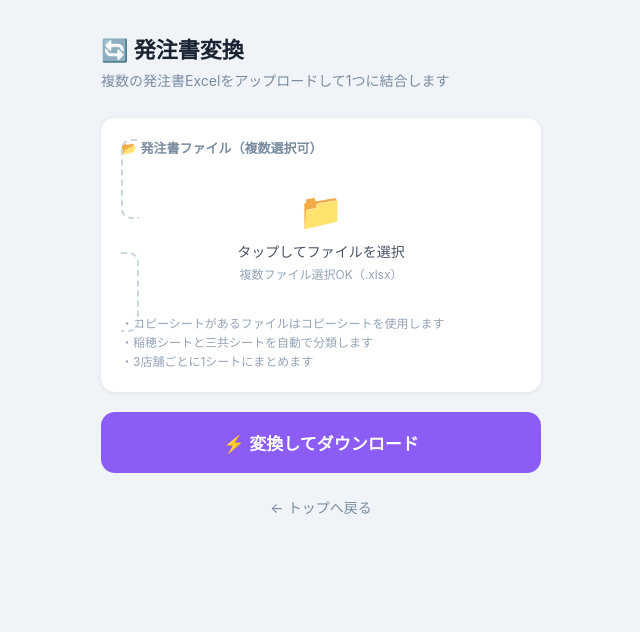
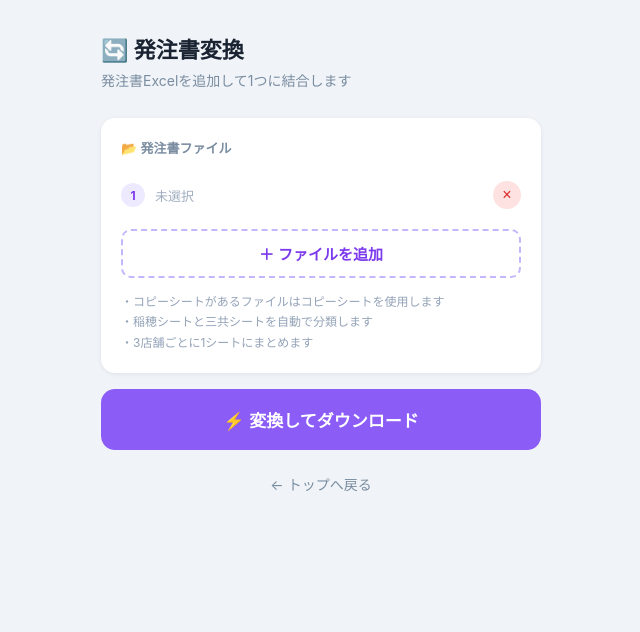
Before and after one commit to inaho-co/delivery-web-app, a Flask app: page /hacchu in a window 1280 px wide. Shown: the part 66-698 px from the top of the page, without its empty margins (319-959 px from the left). Run offline with Flask 3, Linux system fonts and the light colour scheme; the visitor is signed in with stand-in values (Sample User, id 1).

Commit message:
v1.7.0: 発注書変換のファイル選択を＋ボタン方式に変更
1ファイルずつ追加するUIに変更（スマホでの複数ファイル選択を簡単に）
番号付きリスト表示・×削除・「ファイルを変更」リンク付き

Co-Authored-By: Claude Sonnet 4.6 <noreply@anthropic.com>

```diff
--- a/templates/hacchu.html
+++ b/templates/hacchu.html
@@ -13,26 +13,27 @@ body { font-family: -apple-system, 'Helvetica Neue', sans-serif; background: #f0
 .content { padding: 32px 20px; max-width: 480px; margin: 0 auto; }
 .page-title { font-size: 22px; font-weight: 700; color: #1a2332; margin-bottom: 6px; }
 .sub { color: #7a8ca0; font-size: 14px; margin-bottom: 28px; }
-.card { background: #fff; border-radius: 14px; padding: 20px; margin-bottom: 20px; box-shadow: 0 1px 4px rgba(0,0,0,0.08); }
-.card-label { font-size: 13px; color: #7a8ca0; margin-bottom: 12px; font-weight: 600; }
-.note { font-size: 12px; color: #94a3b8; margin-top: 8px; line-height: 1.6; }
-.file-input-wrap { border: 2px dashed #c8d6e0; border-radius: 10px; padding: 28px 16px; text-align: center; cursor: pointer; transition: border-color 0.2s; }
-.file-input-wrap:hover { border-color: #8b5cf6; }
-.file-input-wrap input[type=file] { display: none; }
-.file-input-wrap .icon { font-size: 36px; margin-bottom: 8px; }
-.file-input-wrap .hint { font-size: 14px; color: #4a5568; }
-.file-input-wrap .hint-sub { font-size: 12px; color: #94a3b8; margin-top: 4px; }
-.file-list { margin-top: 12px; }
-.file-item { display: flex; align-items: center; gap: 8px; padding: 6px 0; font-size: 13px; color: #2d3748; border-bottom: 1px solid #f0f4f8; }
-.file-item:last-child { border-bottom: none; }
-.file-item .fname { flex: 1; overflow: hidden; text-overflow: ellipsis; white-space: nowrap; }
+.card { background: #fff; border-radius: 14px; padding: 20px; margin-bottom: 16px; box-shadow: 0 1px 4px rgba(0,0,0,0.08); }
+.card-label { font-size: 13px; color: #7a8ca0; margin-bottom: 14px; font-weight: 600; }
+.file-row { display: flex; align-items: center; gap: 10px; padding: 10px 0; border-bottom: 1px solid #f0f4f8; }
+.file-row:last-child { border-bottom: none; }
+.file-num { width: 24px; height: 24px; border-radius: 50%; background: #ede9fe; color: #7c3aed; font-size: 12px; font-weight: 700; display: flex; align-items: center; justify-content: center; flex-shrink: 0; }
+.file-label { flex: 1; min-width: 0; }
+.file-label .fname { font-size: 13px; color: #2d3748; overflow: hidden; text-overflow: ellipsis; white-space: nowrap; }
+.file-label .choose-btn { font-size: 13px; color: #8b5cf6; font-weight: 600; cursor: pointer; }
+.file-label input[type=file] { display: none; }
+.file-label .placeholder { font-size: 13px; color: #a0aec0; }
+.del-btn { width: 28px; height: 28px; border-radius: 50%; background: #fee2e2; color: #dc2626; font-size: 16px; border: none; cursor: pointer; display: flex; align-items: center; justify-content: center; flex-shrink: 0; }
+.del-btn:active { opacity: 0.7; }
+.add-btn { display: flex; align-items: center; justify-content: center; gap: 8px; width: 100%; padding: 12px; border: 2px dashed #c4b5fd; border-radius: 10px; background: none; font-size: 15px; font-weight: 600; color: #7c3aed; cursor: pointer; margin-top: 10px; }
+.add-btn:active { opacity: 0.7; }
+.note { font-size: 12px; color: #94a3b8; margin-top: 14px; line-height: 1.7; }
 .btn-convert { display: block; width: 100%; padding: 18px 20px; border-radius: 14px; border: none; font-size: 17px; font-weight: 700; cursor: pointer; background: #8b5cf6; color: #fff; margin-bottom: 16px; }
 .btn-convert:active { opacity: 0.85; }
 .btn-convert:disabled { background: #c4b5fd; cursor: not-allowed; }
 .btn-back { display: block; text-align: center; color: #7a8ca0; font-size: 14px; text-decoration: none; padding: 8px; }
 .error { background: #fff5f5; border: 1px solid #fed7d7; border-radius: 10px; padding: 14px 16px; color: #c53030; font-size: 14px; margin-bottom: 20px; }
-.loading { display: none; text-align: center; padding: 20px; color: #7a8ca0; font-size: 14px; }
-.version { position: fixed; bottom: 12px; right: 12px; font-size: 11px; color: #94a3b8; background: rgba(26, 35, 50, 0.8); padding: 4px 8px; border-radius: 4px; }
+.version { position: fixed; bottom: 12px; right: 12px; font-size: 11px; color: #94a3b8; background: rgba(26,35,50,0.8); padding: 4px 8px; border-radius: 4px; }
 </style>
 </head>
 <body>
@@ -42,7 +43,7 @@ body { font-family: -apple-system, 'Helvetica Neue', sans-serif; background: #f0
 </div>
 <div class="content">
   <p class="page-title">🔄 発注書変換</p>
-  <p class="sub">複数の発注書Excelをアップロードして1つに結合します</p>
+  <p class="sub">発注書Excelを追加して1つに結合します</p>
 
   {% if error %}
   <div class="error">⚠️ {{ error }}</div>
@@ -50,14 +51,13 @@ body { font-family: -apple-system, 'Helvetica Neue', sans-serif; background: #f0
 
   <form method="post" enctype="multipart/form-data" id="form">
     <div class="card">
-      <p class="card-label">📂 発注書ファイル（複数選択可）</p>
-      <label class="file-input-wrap" id="drop-area">
-        <input type="file" name="order_files" id="file-input" multiple accept=".xlsx,.xls">
-        <div class="icon">📁</div>
-        <div class="hint">タップしてファイルを選択</div>
-        <div class="hint-sub">複数ファイル選択OK（.xlsx）</div>
-      </label>
-      <div class="file-list" id="file-list"></div>
+      <p class="card-label">📂 発注書ファイル</p>
+      <div id="file-list">
+        <!-- JS で行を挿入 -->
+      </div>
+      <button type="button" class="add-btn" id="add-btn">
+        ＋ ファイルを追加
+      </button>
       <p class="note">
         ・コピーシートがあるファイルはコピーシートを使用します<br>
         ・稲穂シートと三共シートを自動で分類します<br>
@@ -66,7 +66,6 @@ body { font-family: -apple-system, 'Helvetica Neue', sans-serif; background: #f0
     </div>
 
     <button type="submit" class="btn-convert" id="btn-submit">⚡ 変換してダウンロード</button>
-    <div class="loading" id="loading">⏳ 変換中… しばらくお待ちください</div>
   </form>
 
   <a href="/" class="btn-back">← トップへ戻る</a>
@@ -74,27 +73,70 @@ body { font-family: -apple-system, 'Helvetica Neue', sans-serif; background: #f0
 <div class="version">v{{ version }}</div>
 
 <script>
-const input = document.getElementById('file-input');
-const fileList = document.getElementById('file-list');
-const form = document.getElementById('form');
-const btn = document.getElementById('btn-submit');
-const loading = document.getElementById('loading');
+let counter = 0;
 
-input.addEventListener('change', () => {
-  fileList.innerHTML = '';
-  Array.from(input.files).forEach(f => {
-    const div = document.createElement('div');
-    div.className = 'file-item';
-    div.innerHTML = `<span>📄</span><span class="fname">${f.name}</span>`;
-    fileList.appendChild(div);
+function addFileRow(autoOpen) {
+  counter++;
+  const idx = counter;
+  const row = document.createElement('div');
+  row.className = 'file-row';
+  row.id = 'row-' + idx;
+  row.innerHTML = `
+    <div class="file-num">${idx}</div>
+    <div class="file-label">
+      <input type="file" name="order_files" accept=".xlsx,.xls" id="input-${idx}">
+      <span class="placeholder" id="ph-${idx}">未選択</span>
+      <label for="input-${idx}" class="choose-btn" id="lbl-${idx}" style="display:none">ファイルを変更</label>
+    </div>
+    <button type="button" class="del-btn" onclick="removeRow(${idx})">×</button>
+  `;
+  document.getElementById('file-list').appendChild(row);
+
+  document.getElementById('input-' + idx).addEventListener('change', function() {
+    const ph = document.getElementById('ph-' + idx);
+    const lbl = document.getElementById('lbl-' + idx);
+    if (this.files.length > 0) {
+      ph.textContent = this.files[0].name;
+      ph.style.color = '#2d3748';
+      lbl.style.display = 'inline';
+    } else {
+      ph.textContent = '未選択';
+      ph.style.color = '';
+      lbl.style.display = 'none';
+    }
+    renumber();
   });
+
+  if (autoOpen) {
+    document.getElementById('input-' + idx).click();
+  }
+  renumber();
+}
+
+function removeRow(idx) {
+  const row = document.getElementById('row-' + idx);
+  if (row) row.remove();
+  renumber();
+}
+
+function renumber() {
+  const rows = document.querySelectorAll('#file-list .file-row');
+  rows.forEach((row, i) => {
+    const num = row.querySelector('.file-num');
+    if (num) num.textContent = i + 1;
+  });
+}
+
+document.getElementById('add-btn').addEventListener('click', () => addFileRow(true));
+
+document.getElementById('form').addEventListener('submit', function() {
+  const btn = document.getElementById('btn-submit');
+  btn.disabled = true;
+  btn.textContent = '変換中…';
 });
 
-form.addEventListener('submit', () => {
-  btn.disabled = true;
-  btn.textContent = '変換中…';
-  loading.style.display = 'block';
-});
+// 初期行を1つ追加（ファイル選択ダイアログは開かない）
+addFileRow(false);
 </script>
 </body>
 </html>
```
